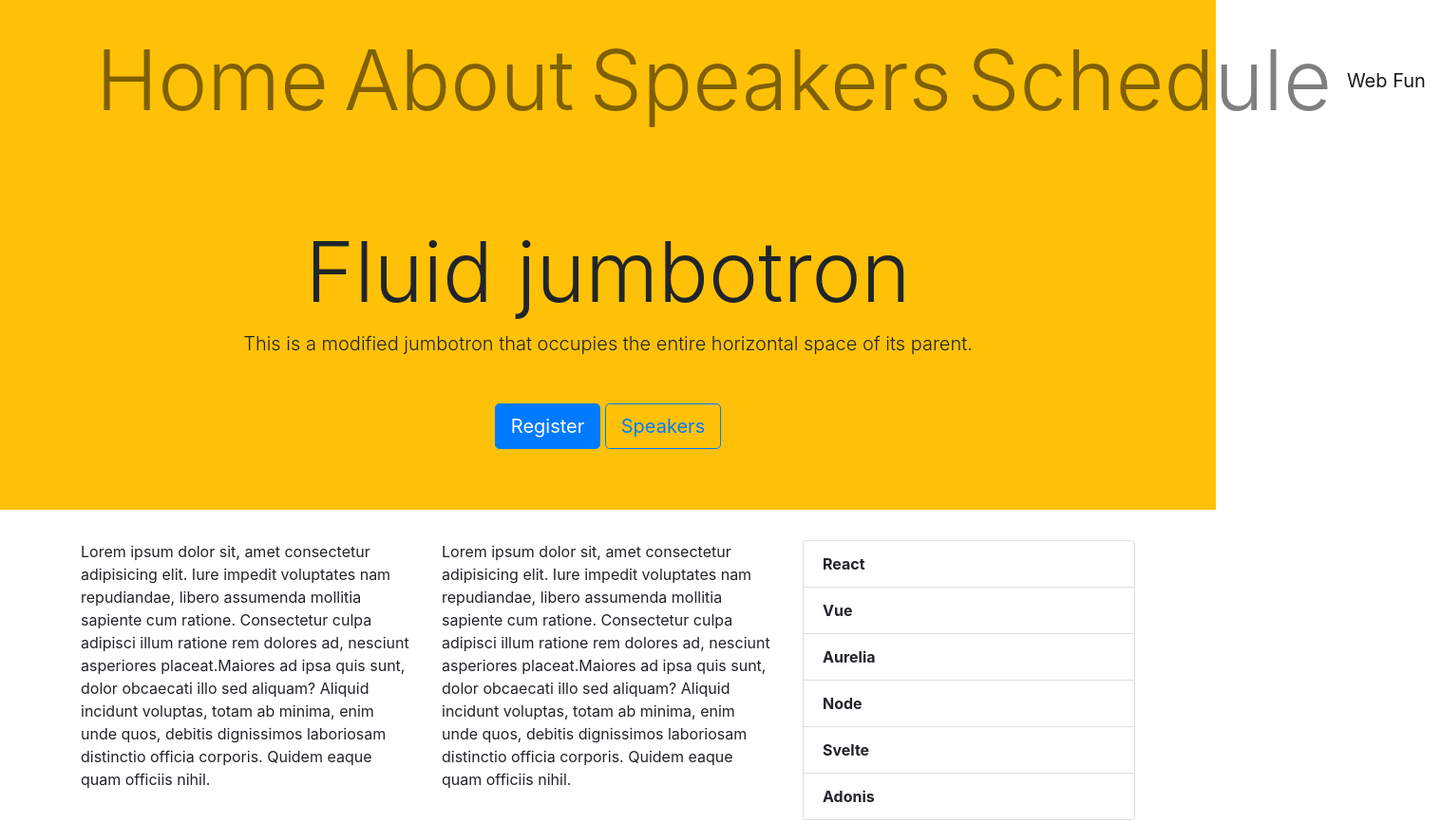
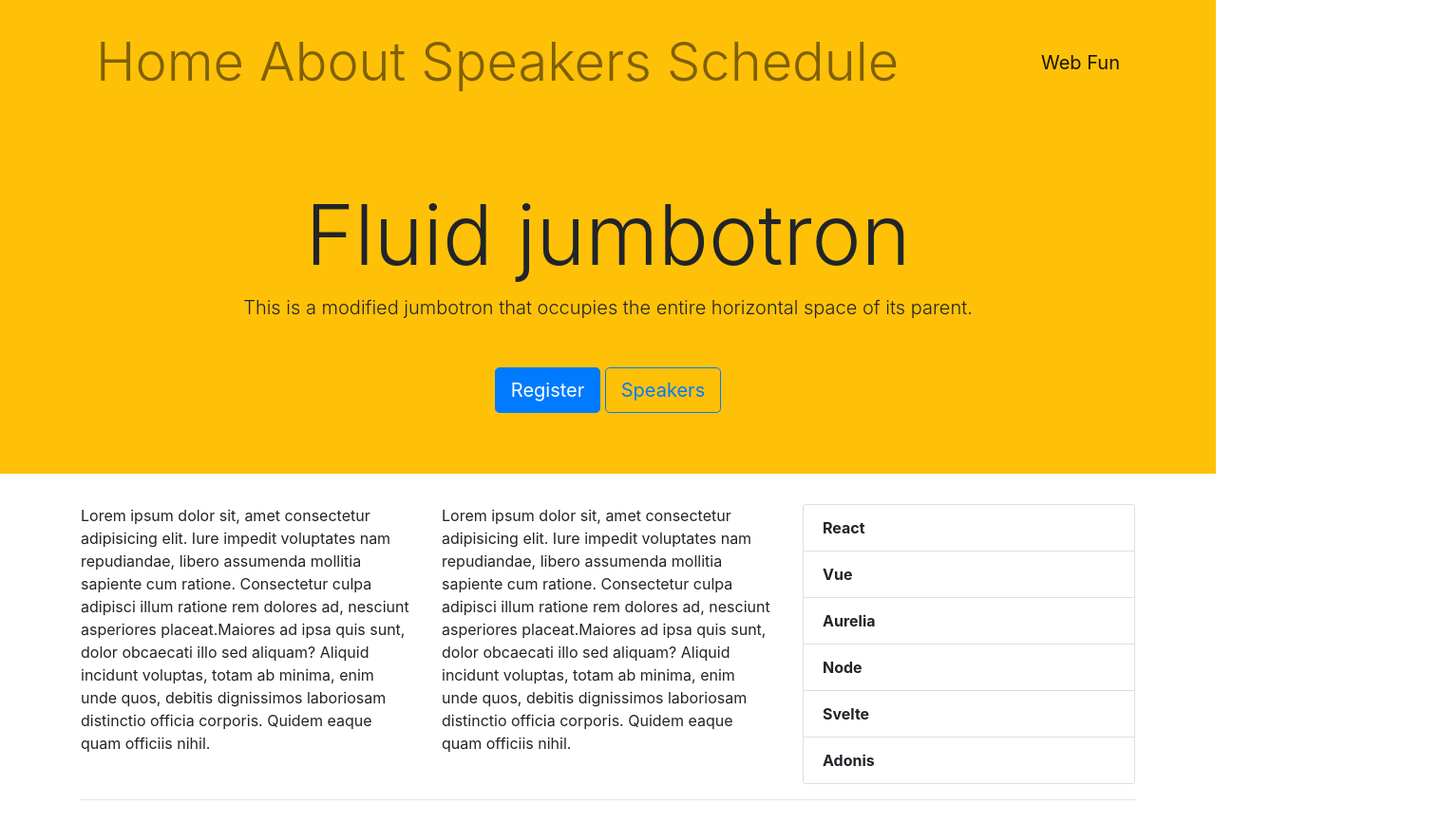
Before and after one commit to Web-Web-Fun/bootstrap, a plain HTML site: page index.html in a window 1280 px wide. Shown: the top 867 px of the page at 95% size, 1517 px wide, since content can reach past the window. Drawn offline with nearby package versions, Linux system fonts and the light colour scheme.

Commit message:
font size2

```diff
--- a/index.html
+++ b/index.html
@@ -27,10 +27,10 @@
                 </button>
                 <div class="collapse navbar-collapse" id="navbarNavAltMarkup">
                     <div class="navbar-nav">
-                        <a class="nav-item nav-link display-2" href="#home">Home <span class="sr-only">(current)</span></a>
-                        <a class="nav-item nav-link display-2" href="#about">About</a>
-                        <a class="nav-item nav-link display-2" href="#speakers">Speakers</a>
-                        <a class="nav-item nav-link display-2" href="#schedule">Schedule</a>
+                        <a class="nav-item nav-link display-4" href="#home">Home <span class="sr-only">(current)</span></a>
+                        <a class="nav-item nav-link display-4" href="#about">About</a>
+                        <a class="nav-item nav-link display-4" href="#speakers">Speakers</a>
+                        <a class="nav-item nav-link display-4" href="#schedule">Schedule</a>
                     </div>
                 </div>
             </div>
```
